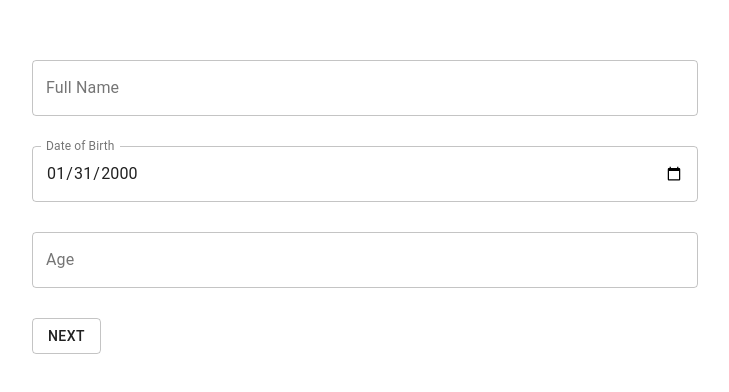
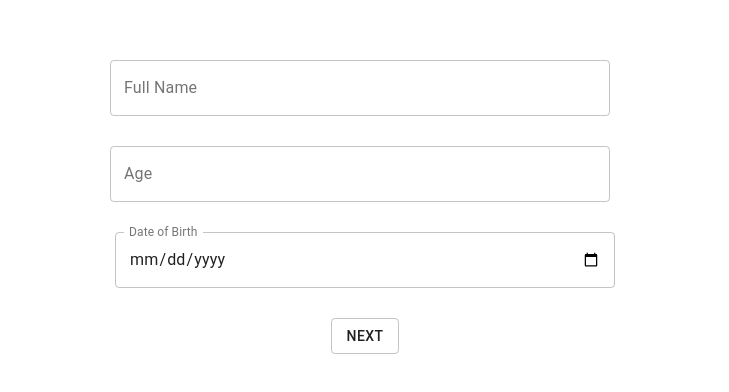
Before and after one commit to wengsheng00/application-form, a React (Create React App) app in the folder app-form/: page / in a window 1280 px wide. Shown: the part 208-600 px from the top of the page, without its empty margins (275-1004 px from the left). Built offline with nearby package versions, Linux system fonts and the light colour scheme.

Commit message:
final ui

```diff
--- a/app-form/package.json
+++ b/app-form/package.json
@@ -12,6 +12,7 @@
     "react-dom": "^17.0.2",
     "react-scripts": "4.0.3",
     "web-vitals": "^1.1.2",
+    "yum": "^0.1.1",
     "yup": "^0.32.9"
   },
   "scripts": {
--- a/app-form/src/App.js
+++ b/app-form/src/App.js
@@ -1,13 +1,11 @@
 import "./App.css";
-import { Button } from "@material-ui/core";
-import { Formik } from "formik";
 import * as yup from "yup";
 import InputTextField from "./components/InputField";
 import DateField from "./components/DateField";
 import StepForm from "./StepForm";
-import {Step} from "./StepForm";
+import { Step } from "./StepForm";
 
-const schema = yup.object({
+const personalSchema = yup.object({
   fullName: yup.string().required("Name is required"),
   age: yup
     .number()
@@ -15,6 +13,19 @@ const schema = yup.object({
     .integer("Invalid age")
     .positive("Invalid Age"),
   dob: yup.date().required("Date of Birth is required"),
+  email:
+    yup.
+      string().
+      email("Email must be valid (e.g abc123@gmail.com)").
+      required("Email is required")
+});
+
+const detailsSchema = yup.object({
+  email:
+    yup.
+      string().
+      email("Email must be valid (e.g abc123@gmail.com)").
+      required("Email is required")
 });
 
 function App() {
@@ -22,46 +33,48 @@ function App() {
     <div className="App">
       <header className="App-header">
         <StepForm
-          initialValues={{ fullName: "", dob: "", age: "", email: "" , firstName: ""}}
+          initialValues={{ fullName: "", dob: "", age: "", email: "", firstName: "" }}
           onSubmit={(values) => {
             alert(JSON.stringify("Form Submitted", null, 2));
           }}
-          validationSchema={schema}
         >
           <Step
-              stepName = "Personal Details"
+            stepName="Personal Details"
             onSubmit={() => console.log('Step 1')}
-              validationSchema={schema}
+            validationSchema={yup.object({
+              fullName: yup.string().required("Name is required"),
+              age: yup
+                .number()
+                .required("Age is required")
+                .integer("Invalid age")
+                .positive("Invalid Age"),
+              dob: yup.date().required("Date of Birth is required"),
+            })}
           >
+            <div>
               <InputTextField name="fullName" label="Full Name" />
+            </div>
+            <div >
+            <InputTextField name="age" label="Age" />
+            </div>
+            <div>
               <DateField name="dob" label="Date of Birth" />
-              <InputTextField name="age" label="Age" />
+            </div>
 
-
-              {/* <Button
-                type="submit"
-                color="primary"
-                variant="contained"
-                style={{ marginTop: 30 }}
-              >
-                Submit
-              </Button> */}
           </Step>
 
           <Step
-              stepName = "Email"
+            stepName="Details"
             onSubmit={() => console.log('Step 2')}
-              validationSchema={{
-                email: yup
-                .string()
-                .email("Email must be valid (e.g abc123@gmail.com)")
-                .required("Email is required"),
-                firstName: yup.string().required("First Name Required")
-              }}
+            validationSchema={yup.object({
+              email:
+                yup.
+                  string().
+                  email("Email must be valid (e.g abc123@gmail.com)").
+                  required("Email is required")
+            })}
           >
-              {/* <InputTextField name="email" label="Email" /> */}
-              <InputTextField name="firstName" label="First Name" />
-
+            <InputTextField name="email" label="Email" />
           </Step>
 
         </StepForm>
--- a/app-form/src/StepForm.js
+++ b/app-form/src/StepForm.js
@@ -2,7 +2,7 @@ import React, {useState} from "react";
 import { Form, Formik } from "formik";
 import NavButton from "./components/NavButton";
 
-const StepForm = ({children, initialValues, onSubmit, validationSchema }) => {
+const StepForm = ({children, initialValues, onSubmit }) => {
     const [stepNumber, setStepNumber] = useState(0);
     const [snapshot, setSnapshot] = useState(initialValues);
 
@@ -28,7 +28,7 @@ const StepForm = ({children, initialValues, onSubmit, validationSchema }) => {
         }
         // Last Step of the form (top-level onSubmit)
         if (isLastStep){
-           return onSubmit(values, actions)
+            return onSubmit(values, actions)
         }
         else{
             // Reset the touched objects
@@ -44,7 +44,7 @@ const StepForm = ({children, initialValues, onSubmit, validationSchema }) => {
                     snapshot
                 }}
                 onSubmit={handleSubmit}
-                validationSchema={validationSchema}>
+                validationSchema={step.props.validationSchema}>
             {(formik) => (
                 <Form>
 
--- a/app-form/src/components/DateField/index.js
+++ b/app-form/src/components/DateField/index.js
@@ -7,7 +7,7 @@ const DateField = ({name, ...props}) => {
     const [field, meta] = useField(name);
 
     const confDateField = {
-        fullWidth: true,
+
         type: 'date',
         variant: 'outlined',
         InputLabelProps: {
@@ -17,8 +17,7 @@ const DateField = ({name, ...props}) => {
         ...props,
         error: meta.touched && Boolean(meta.error),
         helperText: meta.touched && meta.error,
-        style: {marginTop: 30},
-        defaultValue: "2000-01-31"
+        style: {marginTop: 30, width: 500},
     };
 
     return (
--- a/app-form/src/components/InputField/index.js
+++ b/app-form/src/components/InputField/index.js
@@ -6,13 +6,12 @@ const InputTextField = ({name, ...props}) => {
     const [field, meta] = useField(name);
 
     const confInputTextField = {
-        fullWidth: true,
         variant: 'outlined',
         ...field,
         ...props,
         error: meta.touched && Boolean(meta.error),
         helperText: meta.touched && meta.error,
-        style: {marginTop: 30}
+        style: {marginTop: 30, width: 500, marginRight: 10}
     };
 
     return (
--- a/app-form/src/components/NavButton/index.js
+++ b/app-form/src/components/NavButton/index.js
@@ -3,11 +3,14 @@ import React from 'react';
 
 const NavButton = (props) => {
     return (
-        <div style = {{
+        <div
+        style = {{
             display: 'flex',
             marginTop: 30,
-            justifyContent: 'space-between'
-        }}>
+            justifyContent: 'space-around',
+        }}
+
+        >
             {props.hasPrevious && (
                 <Button variant='outlined' onClick={props.onBackClick}>
                     Back
```
Also changed, not shown: 1 other file (tests, documents, lock files or other folders). Lines whose indentation alone changed are shown as unchanged.
